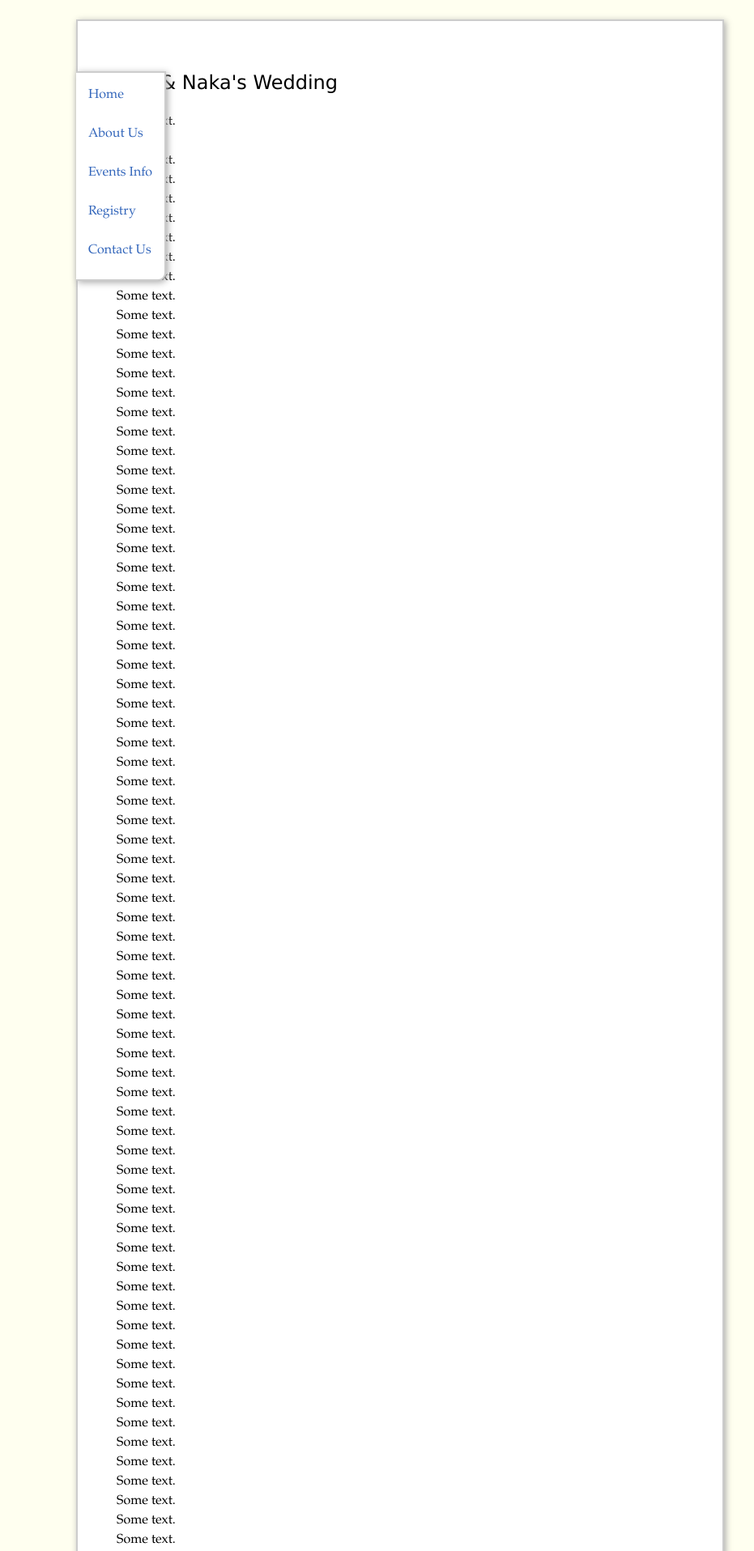
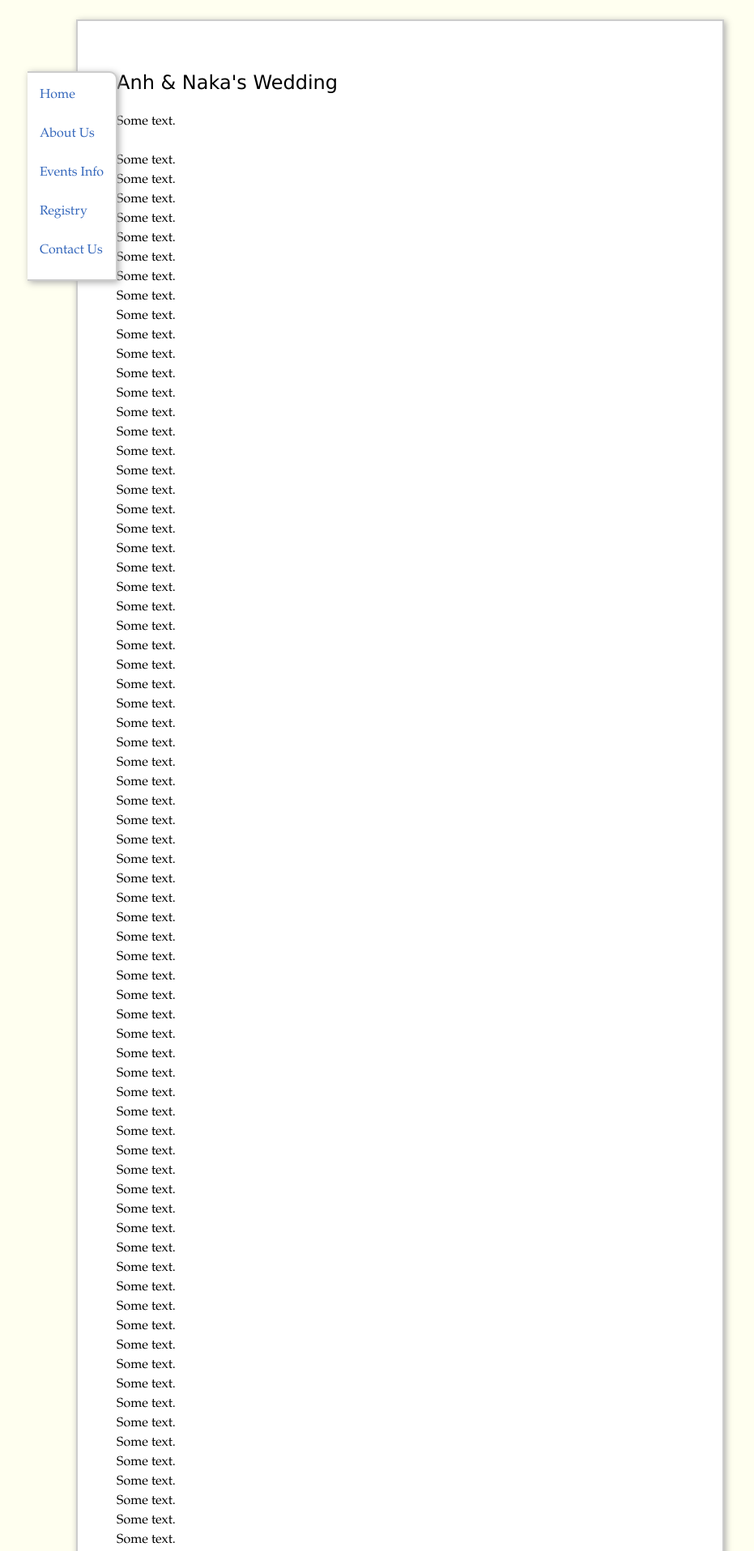
Before and after one commit to trananh/trananh.github.io, a Jekyll site: the page built from wedding/index.html, in a window 1280 px wide. Shown: the top 1916 px of the page at 81% size, without its empty margins (146-1077 px from the left). Built offline with Jekyll 4.4.1, drawn with Linux system fonts in a browser that asks for light colours; nearby versions of some CDN libraries.

Commit message:
Updated wedding page.

```diff
--- a/css/screen.css
+++ b/css/screen.css
@@ -434,28 +434,6 @@ ul.compact li a {
 }
 
 
-/* Floating wedding nav bar */
-#navweddingwrapper {
-    position: absolute;
-    margin-top: 4em;
-    margin-right: 0em;
-    height: 1px;
-}
-#navweddingbar {
-    position: static;
-    padding: 15px 15px 0 15px;
-	background: white;
-	text-align: center;
-	border-width: 2px;
-	border-style: solid solid solid none;
-	border-color: #ccc #ccc #ccc #ccc;
-    border-radius: 0px 0px 10px 0;
-	box-shadow: 2px 2px 8px #aaa;
-	-webkit-box-shadow: 2px 2px 8px #aaa;
-	-moz-box-shadow: 2px 2px 8px #aaa;
-}
-
-
 
 /* Posts navigation (pagination) */
 .pagination {
--- a/wedding/index.html
+++ b/wedding/index.html
@@ -12,8 +12,8 @@ title: anh &amp; naka wedding
     <meta itemprop="location" content="Abernethy Center, OR">
 </span>
 
-<div id="navweddingwrapper">
-    <div id="navweddingbar">
+<div id="navweddingwrapper" style="position: absolute; margin-top: 4em; margin-left: -60px; height: 1px;">
+    <div id="navsidebar" style="border-radius: 0px 10px 0px 0;">
         <div id="navwedding">
             <p><a title="Home" href="#">Home</a></p>
             <p><a title="About Us" href="#about">About Us</a></p>
@@ -143,20 +143,20 @@ title: anh &amp; naka wedding
 <!-- Floating side social bar -->
 <script type='text/javascript'>
 function hideSideBar() {
-    var minWidth = $('#site').width()  + ($('#navweddingbar').width() + 50) * 2;
+    var minWidth = $('#site').width()  + ($('#navsidebar').width() + 50) * 2;
     if ($(window).width() < minWidth) {
-        $('#navweddingbar').css("display","none")
-    } else if ($('#navweddingbar').css("display") === 'none') {
-        $('#navweddingbar').css("display","")
+        $('#navsidebar').css("display","none")
+    } else if ($('#navsidebar').css("display") === 'none') {
+        $('#navsidebar').css("display","")
     }
 }
 //<![CDATA[
 $(function() {
     hideSideBar();
 
-    // Stick the #navweddingbar to the top of the window
+    // Stick the #navsidebar to the top of the window
     var topPadding = 46                             // floating position from top
-    var nav = $('#navweddingbar');
+    var nav = $('#navsidebar');
     var site = $('#site');
     var navHomeY = 112 - topPadding;                // nav.offset().top - topPadding;
     var isFixed = false;
```
